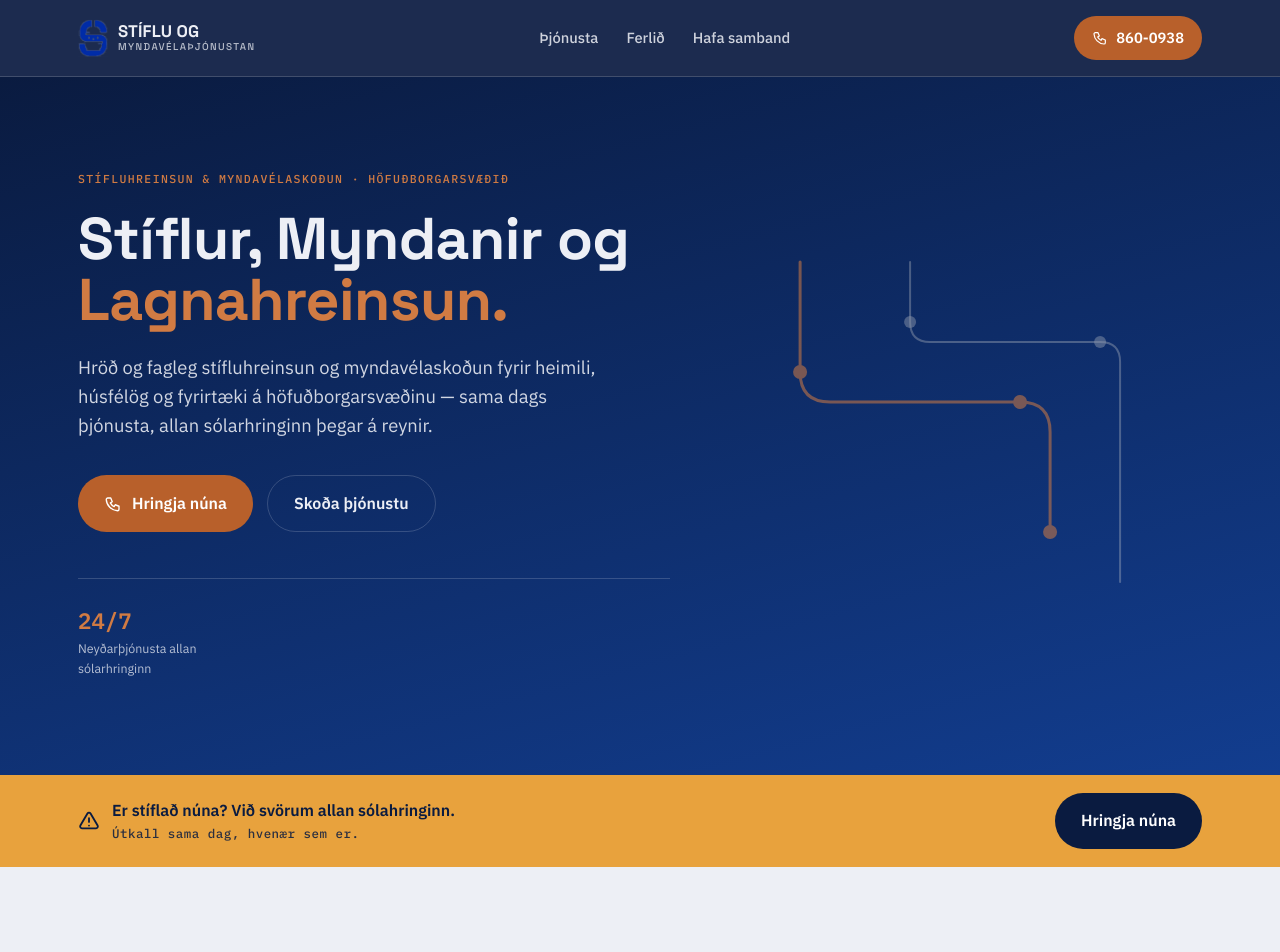
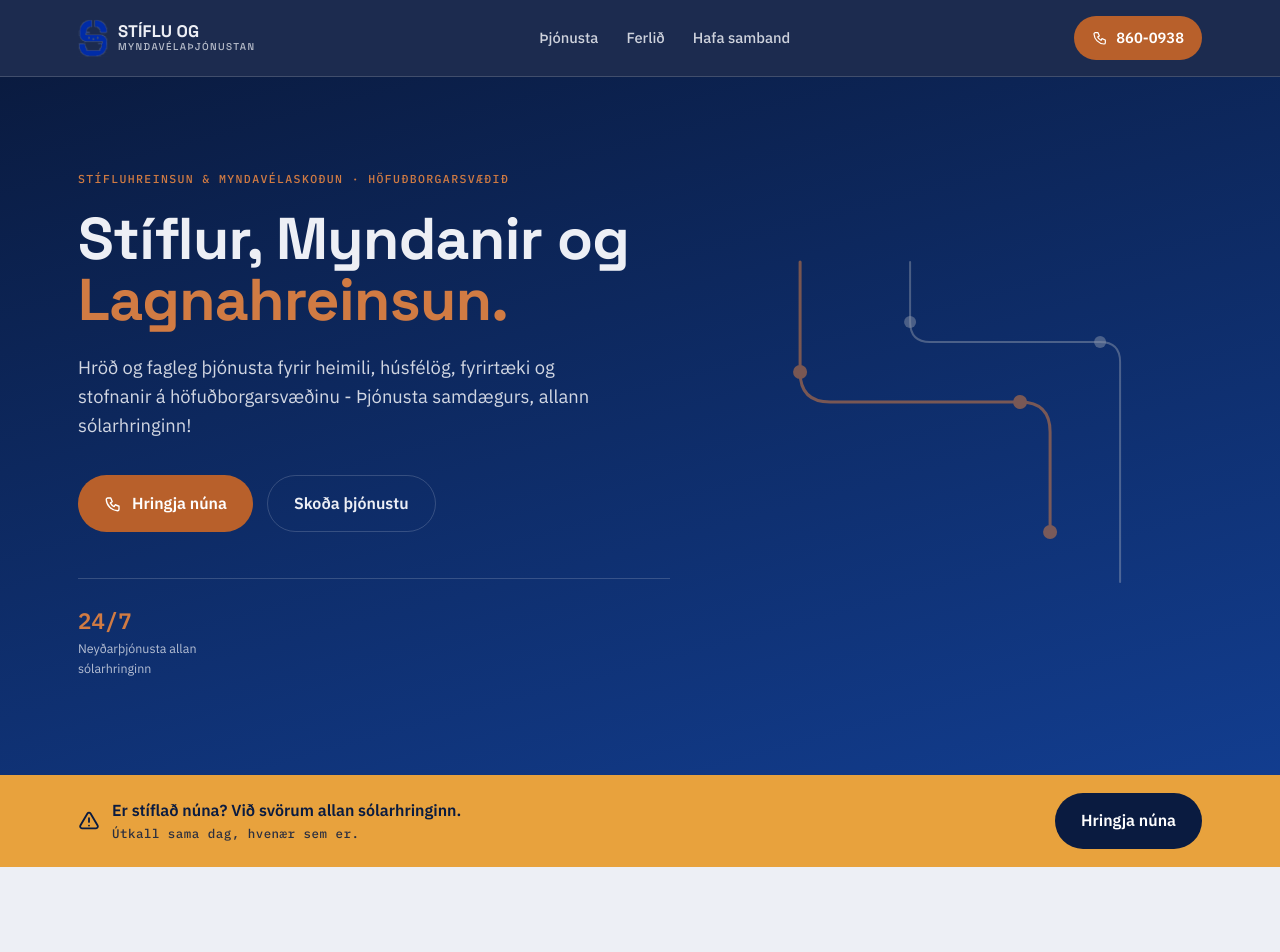
Before and after one commit to hakonmagnus/stiflan, a Next.js app: page / in a window 1280 px wide. Shown: the top 952 px of the page. Built offline with nearby package versions, Linux system fonts and the light colour scheme.

Commit message:
text update

```diff
--- a/components/EmergencyBanner.tsx
+++ b/components/EmergencyBanner.tsx
@@ -6,7 +6,7 @@ const EmergencyBanner: React.FC = () => {
             <div className="wrap">
                 <div className="emergency-text">
                     <svg viewBox="0 0 24 24" width="22" height="22" fill="none" stroke="currentColor" strokeWidth="2" strokeLinecap="round" strokeLinejoin="round" aria-hidden="true"><path d="M12 9v4M12 17h.01M10.3 3.9 2.6 17a2 2 0 0 0 1.7 3h15.4a2 2 0 0 0 1.7-3L13.7 3.9a2 2 0 0 0-3.4 0z"/></svg>
-                    <span>Er stíflað núna? Við svörum allan sólahringinn.<span className="small">Útkall sama dag, hvenær sem er.</span></span>
+                    <span>Er stíflað núna? Við svörum allan sólarhringinn.<span className="small">Útkall sama dag, hvenær sem er.</span></span>
                 </div>
                 <a className="btn-primary" href="tel:+3548600938">Hringja núna</a>
             </div>
--- a/components/Footer.tsx
+++ b/components/Footer.tsx
@@ -9,7 +9,7 @@ const Footer: React.FC = () => {
                         <a href="tel:+3548600938" className="footer-logo-link" aria-label="Hringja í 860-0938">
                             <img className="footer-logo-img" src="/images/logo.png" alt="Stíflu og myndavélaþjónustan — sími 860-0938" />
                         </a>
-                        <p>Stífluhreinsun, myndavélaskoðun og lagnaviðhald á höfuðborgarsvæðinu — því allt losnar að lokum.</p>
+                        <p>Stífluhreinsun, myndavélaskoðun og lagnaviðhald á höfuðborgarsvæðinu.</p>
                     </div>
                     <div>
                         <h4>Þjónusta</h4>
--- a/components/Hero.tsx
+++ b/components/Hero.tsx
@@ -7,7 +7,7 @@ const Hero: React.FC = () => {
                 <div>
                     <span className="eyebrow">Stífluhreinsun &amp; myndavélaskoðun &middot; Höfuðborgarsvæðið</span>
                     <h1>Stíflur, Myndanir og <span className="accent">Lagnahreinsun.</span></h1>
-                    <p className="lead">Hröð og fagleg stífluhreinsun og myndavélaskoðun fyrir heimili, húsfélög og fyrirtæki á höfuðborgarsvæðinu — sama dags þjónusta, allan sólarhringinn þegar á reynir.</p>
+                    <p className="lead">Hröð og fagleg þjónusta fyrir heimili, húsfélög, fyrirtæki og stofnanir á höfuðborgarsvæðinu - Þjónusta samdægurs, allann sólarhringinn!</p>
                     <div className="hero-ctas">
                         <a className="btn-primary" href="tel:+3548600938">
                             <svg viewBox="0 0 24 24" width="18" height="18" fill="none" stroke="currentColor" strokeWidth="1.8" strokeLinecap="round" strokeLinejoin="round" aria-hidden="true"><path d="M5 4h4l2 5-2.5 1.5a11 11 0 0 0 5 5L15 13l5 2v4a2 2 0 0 1-2 2A16 16 0 0 1 3 6a2 2 0 0 1 2-2z"/></svg>
--- a/pages/_document.tsx
+++ b/pages/_document.tsx
@@ -4,7 +4,7 @@ export default function Document() {
   return (
     <Html>
       <Head>
-        <meta name="description" content="tíflu og myndavélaþjónustan sér um stífluhreinsun, myndavélaskoðun, pípuhreinsun og lagnaviðhald á höfuðborgarsvæðinu. Hringdu núna — við svörum allan sólarhringinn." />
+        <meta name="description" content="Stíflu og myndavélaþjónustan sér um stífluhreinsun, myndavélaskoðun, pípuhreinsun og lagnaviðhald á höfuðborgarsvæðinu. Hringdu núna — við svörum allan sólarhringinn." />
         <meta property="og:title" content="Stíflu og myndavélaþjónustan — Stíflur, Myndarnir og Lagnahreinsun" />
         <meta property="og:description" content="Stífluhreinsun, myndavélaskoðun og lagnaviðhald á höfuðborgarsvæðinu. Sama dags þjónusta." />
         <link rel="preconnect" href="https://fonts.googleapis.com" />
```
